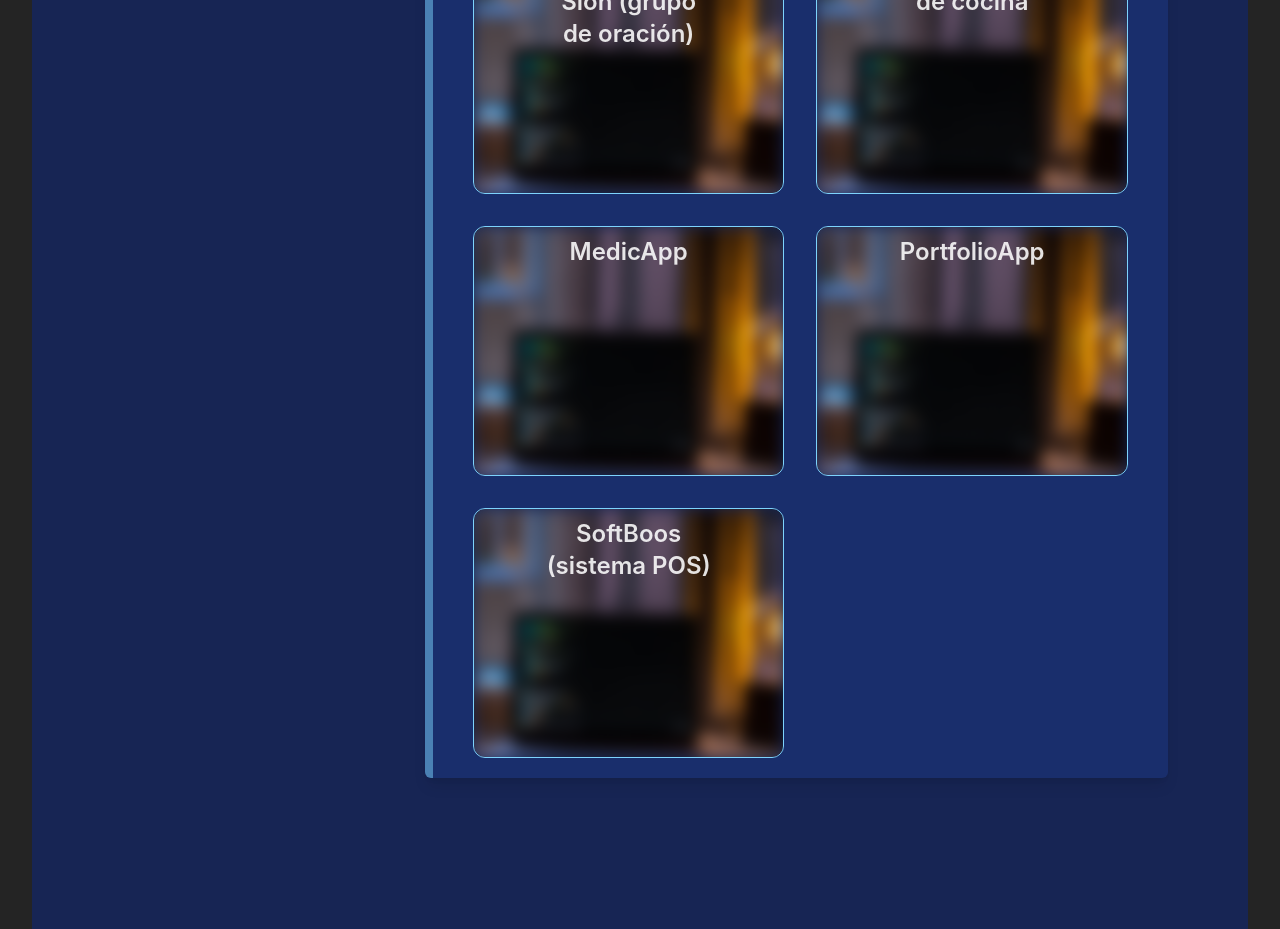
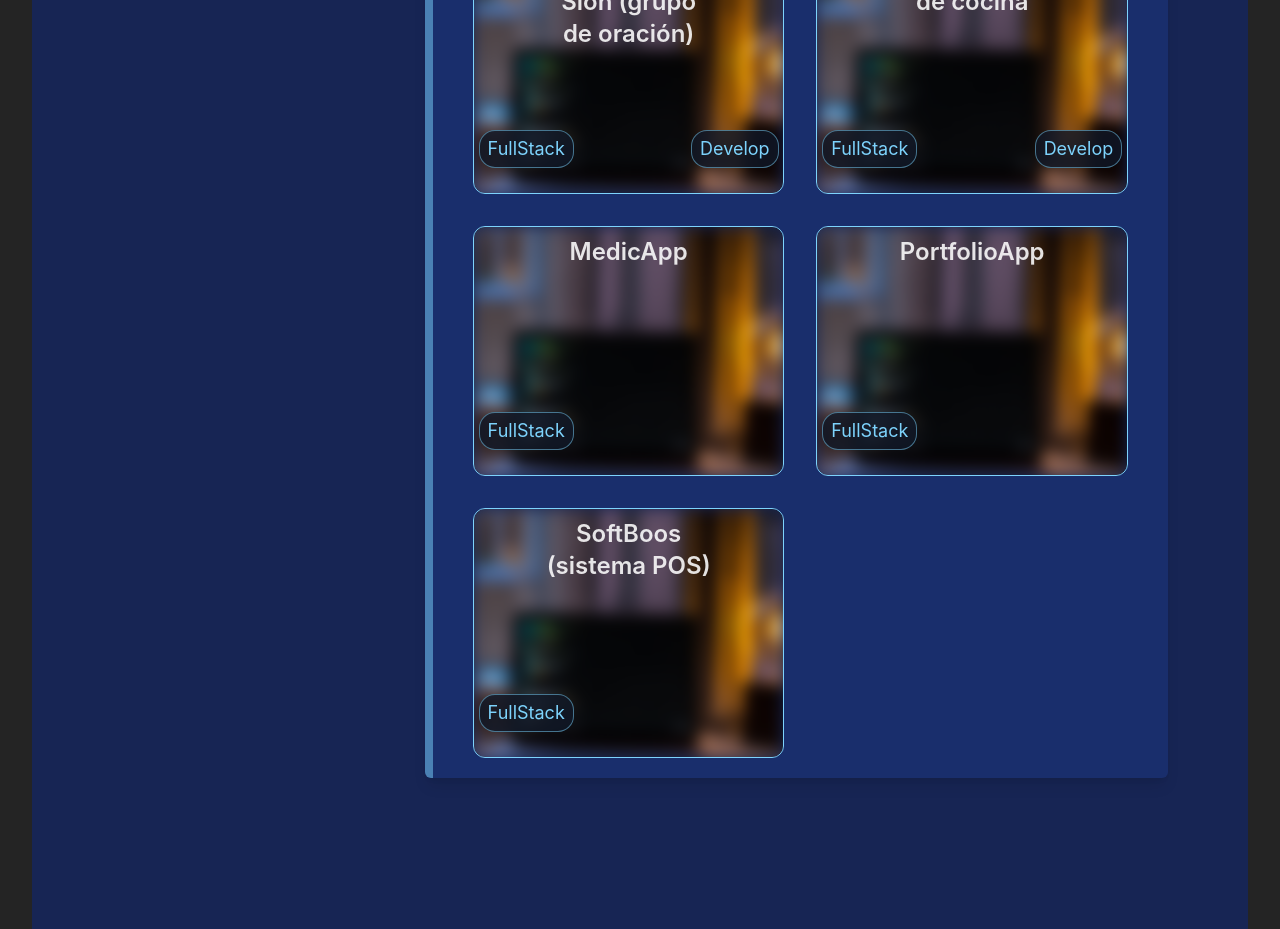
Before and after one commit to leombpunk/portafolio-personal-react, a React (Vite) app: page / in a window 1280 px wide. Shown: the part 1540-2469 px from the top of the page. Built offline with nearby package versions, Linux system fonts and the light colour scheme.

Commit message:
agregado datos y modificado el diseño

```diff
--- a/src/components/projectDetail.jsx
+++ b/src/components/projectDetail.jsx
@@ -74,7 +74,7 @@ const ProjectDetail = ({ data, status, setStatus }) => {
                       </div>
                       <div className='w-full px-1'>
                         <picture>
-                          <img alt="image-project" src={data?.imageSrc} className='max-w-lg w-full h-[320px] rounded-xl bg-center bg-cover bg-no-repeat aspect-video' />
+                          <img alt="image-project" src={data?.imageSrc} className='max-w-lg w-full h-[320px] shadow-md shadow-sky-300 rounded-xl bg-center bg-cover bg-no-repeat aspect-video' />
                         </picture>
                       </div>
                       <div className='px-1 mt-3'>
--- a/src/components/projects.jsx
+++ b/src/components/projects.jsx
@@ -31,50 +31,30 @@ const Projects = () => {
                 className='flex flex-col items-center justify-center w-full h-[250px] bg-blue-950 border border-sky-300 rounded-xl overflow-hidden hover:cursor-pointer group'
               >
                 <div
-                  className='flex items-center justify-center w-full h-full group-hover:scale-110 duration-500 bg-gray-400 bg-center bg-cover blur group-hover:blur-0'
+                  className='flex items-center justify-center w-full h-full group-hover:scale-110 duration-500 bg-gray-400 bg-center bg-cover blur-0 lg:blur group-hover:blur-0'
                   style={{ backgroundImage: `url(${project.imageSrc})` }}
                 ></div>
                 <h3 className='absolute text-center text-2xl font-semibold group-hover:text-sky-300 px-5 w-[250px] h-[230px]'>
                   {project.name}
                 </h3>
+                <div className='absolute flex flex-row justify-between gap-x-5 text-sky-300 text-lg group-hover:opacity-0 duration-200 w-[300px] mt-40'>
+                  {project.context ? (
+                    <span className='bg-gray-900/80 py-1 px-2 rounded-2xl border border-sky-300/50'>
+                      {project.context}
+                    </span>
+                  ) : (
+                    ""
+                  )}
+                  {project.status ? (
+                    <span className='bg-gray-900/80 py-1 px-2 rounded-2xl border border-sky-300/50'>
+                      {project.status}
+                    </span>
+                  ) : (
+                    ""
+                  )}
+                </div>
               </div>
             ))}
-            {/* <div
-              onClick={handleClick}
-              className='flex flex-col items-center justify-center w-full h-[250px] bg-blue-950 border border-sky-300 rounded-xl overflow-hidden hover:cursor-pointer group'
-            >
-              <div
-                className='flex items-center justify-center w-full h-full group-hover:scale-110 duration-500 bg-gray-400 bg-center bg-cover blur group-hover:blur-0'
-                style={{ backgroundImage: `url(${projectImg})` }}
-              ></div>
-              <h3 className='absolute text-center text-2xl font-semibold group-hover:text-sky-300 px-5 w-[250px] h-[230px]'>
-                Proyecto nombre
-              </h3>
-            </div>
-            <div
-              onClick={handleClick}
-              className='flex flex-col items-center justify-center w-full h-[250px] bg-blue-950 border border-sky-300 rounded-xl overflow-hidden hover:cursor-pointer group'
-            >
-              <div
-                className='w-full h-full group-hover:scale-110 duration-500 bg-gray-400 bg-center bg-cover blur group-hover:blur-0'
-                style={{ backgroundImage: `url(${projectImg})` }}
-              ></div>
-              <h3 className='absolute text-center text-2xl font-semibold group-hover:text-sky-300 px-5 w-[250px] h-[230px]'>
-                Proyecto nombre
-              </h3>
-            </div>
-            <div
-              onClick={handleClick}
-              className='flex flex-col items-center justify-center w-full h-[250px] bg-blue-950 border border-sky-300 rounded-xl overflow-hidden hover:cursor-pointer group'
-            >
-              <div
-                className='w-full h-full group-hover:scale-110 duration-500 bg-gray-400 bg-center bg-cover blur group-hover:blur-0'
-                style={{ backgroundImage: `url(${projectImg})` }}
-              ></div>
-              <h3 className='absolute text-center text-2xl font-semibold group-hover:text-sky-300 px-5 w-[250px] h-[230px]'>
-                Proyecto nombre muy muy muy largo
-              </h3>
-            </div>*/}
           </div>
         </div>
       </section>
--- a/src/data/projectsData.js
+++ b/src/data/projectsData.js
@@ -4,7 +4,8 @@ const projectsData = [
   {
     name: "Sitio web Sion (grupo de oración)",
     imageSrc: projectImg,
-    description: "Te presento al sitio web del Grupo de Oración Sion, cuyo objetivo es el de atraer la atención de los jóvenes hacia la fe. Facilitandole contenido católico, sean redes, otros sitios web, música, lectras, oraciones, libros. También un blog de noticias con todas las actividades que realizamos como grupo en comunidad.",
+    description:
+      "Te presento al sitio web del Grupo de Oración Sion, cuyo objetivo es el de atraer la atención de los jóvenes hacia la fe. Facilitandole contenido católico, sean redes, otros sitios web, música, lectras, oraciones, libros. También un blog de noticias con todas las actividades que realizamos como grupo en comunidad.",
     status: "Develop", //terminado, en desarrollo, etc
     context: "FullStack", //frontend, backend, fullstack
     links: [
@@ -20,6 +21,8 @@ const projectsData = [
     tech: [
       "ReactJS",
       "JavaScript",
+      "HTML5",
+      "CSS3",
       "TailwindCSS",
       "NodeJS",
       "Express",
@@ -30,58 +33,119 @@ const projectsData = [
   {
     name: "Recetas de cocina",
     imageSrc: projectImg,
-    description: "",
-    status: "", //terminado, en desarrollo, etc
-    context: "", //frontend, backend, fullstack
+    description:
+      "Proyecto de recetas de cocina. Alguna vez necesitaste cocinar para una ocacion especial, para alguien especial o simplemente te dio hambrita; pues aquí la solución, una App donde podras almacenar todas tus recetas, las podras compartir con otros usuarios y porque no también con tus amigos.",
+    status: "Develop", //terminado, en desarrollo, etc
+    context: "FullStack", //frontend, backend, fullstack
     links: [
       {
-        name: "",
+        name: "GitHub",
         href: "",
       },
     ],
-    tech: [""],
+    tech: [
+      "ReactJS",
+      "JavaScript",
+      "HTML5",
+      "CSS3",
+      "TailwindCSS",
+      "NodeJS",
+      "Express",
+      "JSON Web Token",
+      "Multer",
+      "MySQL8",
+    ],
   },
   {
     name: "MedicApp",
     imageSrc: projectImg,
-    description: "",
+    description:
+      "Proyecto Final de carrera. La App se centra en la gestión de la agenda de un consultorio (area de salud), también se destaca la gestión de pacientes, profesionales, usuarios de la App, configuración de la agenda e historia clínica del paciente.",
     status: "", //terminado, en desarrollo, etc
-    context: "", //frontend, backend, fullstack
+    context: "FullStack", //frontend, backend, fullstack
     links: [
       {
-        name: "",
+        name: "GitHub",
         href: "",
       },
     ],
-    tech: [""],
+    tech: [
+      "ReactJS",
+      "JavaScript",
+      "HTML5",
+      "CSS3",
+      "Bootstrap5",
+      "React-bootstrap",
+      "React-hook-form",
+      "Axios",
+      "NodeJS",
+      "Express",
+      "Express-validator",
+      "Sequelize",
+      "JSON Web Token",
+      "Multer",
+      "MySQL8",
+      "ElectronJS",
+    ],
   },
   {
     name: "PortfolioApp",
     imageSrc: projectImg,
-    description: "",
+    description:
+      "Proyecto final del curso impartido por el plan Argentina Programa. Es un portafolios minimalista, enfocado a un perfil de programador, en él puedes actualizar tu información, todo a través del propio portafolios, porque éste cuenta con backend",
     status: "", //terminado, en desarrollo, etc
-    context: "", //frontend, backend, fullstack
+    context: "FullStack", //frontend, backend, fullstack
     links: [
       {
-        name: "",
+        name: "GitHub",
         href: "",
       },
     ],
-    tech: [""],
+    tech: [
+      "Angular13",
+      "TypeScript",
+      "HTML5",
+      "CSS3",
+      "Bootstrap5",
+      "Java",
+      "SpringBoot",
+      "JSON Web Token",
+      "Cloudinary",
+      "MySQL8",
+      "MySQL Workbench",
+      "Docker",
+      "Firebase",
+      "Render",
+      "Clever Cloud",
+    ],
   },
   {
     name: "SoftBoos (sistema POS)",
     imageSrc: projectImg,
-    description: "",
+    description:
+      "Sistema de punto de venta, controla tus ventas, compras, productos, clientes, etc., informes y gráficas de ventas. Desarrollado en PHP8, construí un framework minimalista con patrón de diseño MVC.",
     status: "", //terminado, en desarrollo, etc
-    context: "", //frontend, backend, fullstack
+    context: "FullStack", //frontend, backend, fullstack
     links: [
       {
-        name: "",
+        name: "GitHub",
         href: "",
       },
     ],
-    tech: [""],
+    tech: [
+      "PHP8",
+      "HTML5",
+      "CSS3",
+      "Bootstrap 4.3",
+      "jQuery",
+      "JavaScript",
+      "DataTables",
+      "charts.js",
+      "SweetAlert.js",
+      "Template-Valiadmin",
+      "MariaDB 10",
+      "XAMPP",
+    ],
   },
 ]
 
```
